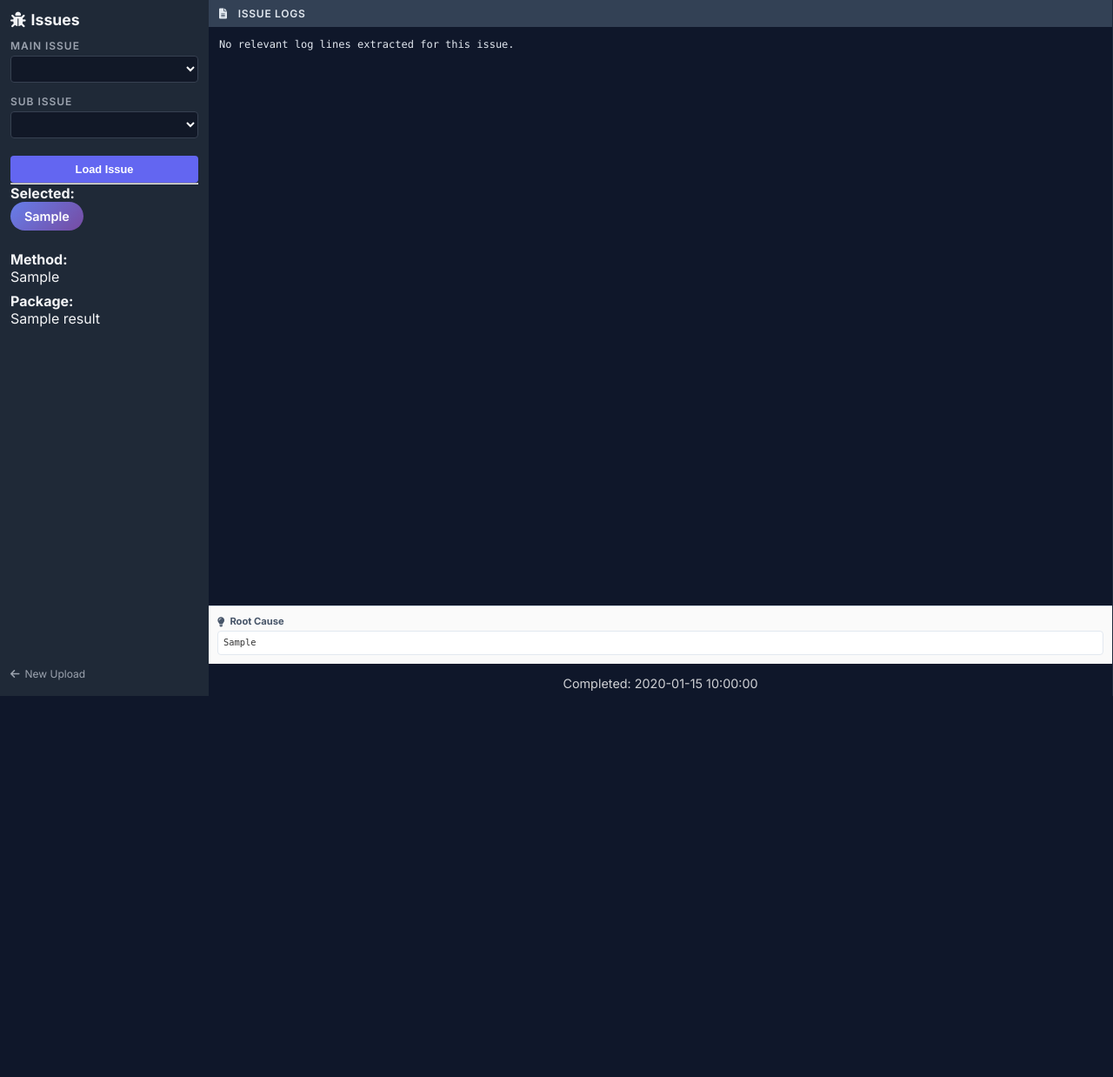
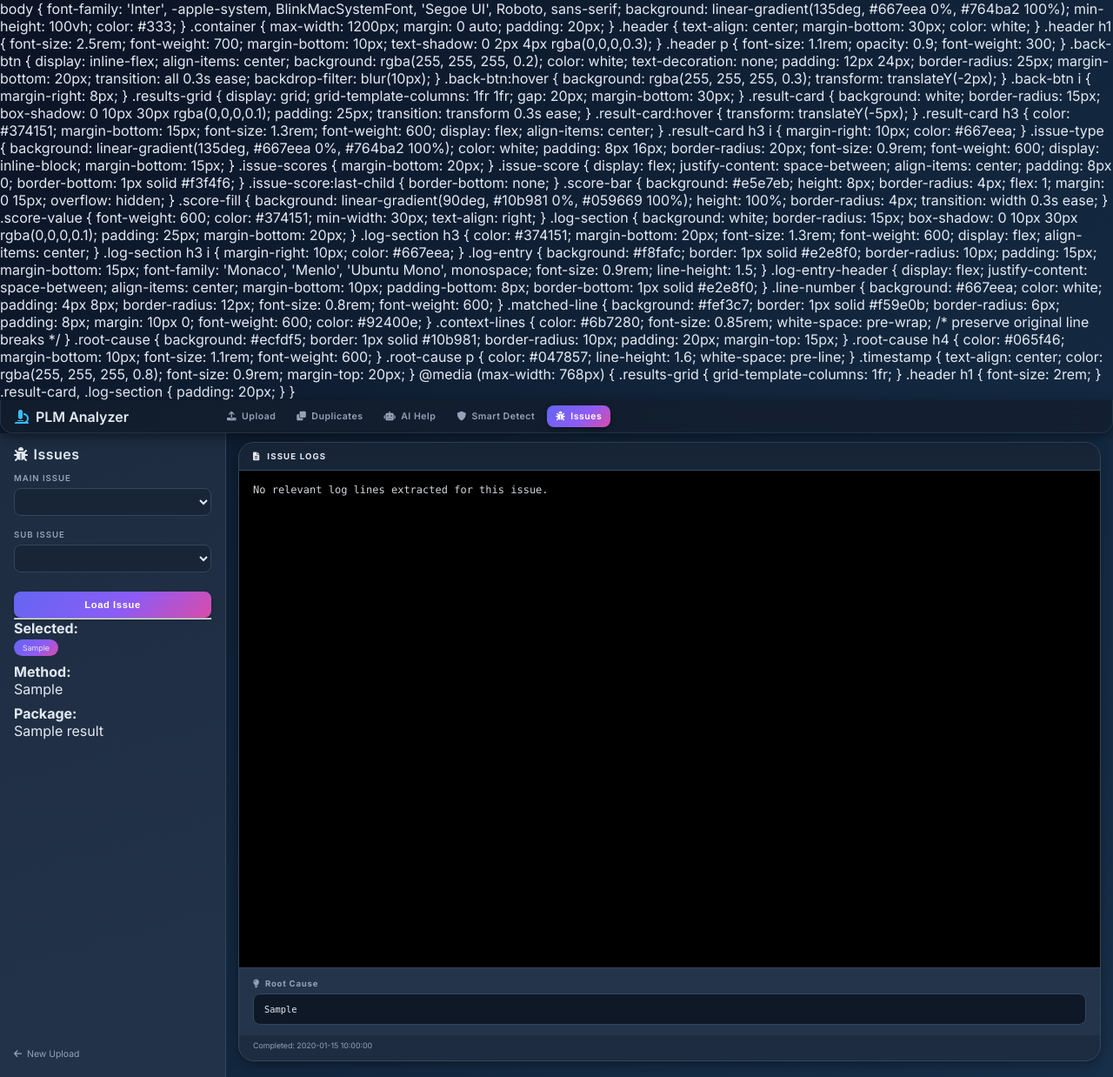
Before and after one commit to ramadhar/PlmAnalyzer, a Flask app: template templates/results.html in a window 1280 px wide. Shown: the whole page at 87% size. Before the commit the page ends 800 px from the top, so only its background shows below. Run offline with Flask 3, Linux system fonts and the light colour scheme; the template is opened without the code that fills it: most values are stand-ins (such as "Sample title", 1, 10 or a date in 2020); lists and menus that the app fills with data are empty.

Commit message:
ui: unify Issues page styling with global design system (topbar, tokens, layout)

```diff
--- a/templates/results.html
+++ b/templates/results.html
@@ -7,56 +7,48 @@
     <link href="https://cdnjs.cloudflare.com/ajax/libs/font-awesome/6.0.0/css/all.min.css" rel="stylesheet">
     <link href="https://fonts.googleapis.com/css2?family=Inter:wght@300;400;500;600;700&display=swap" rel="stylesheet">
     <style>
-        * {
-            margin: 0;
-            padding: 0;
-            box-sizing: border-box;
-        }
-
-        body {
-            font-family: 'Inter', -apple-system, BlinkMacSystemFont, 'Segoe UI', Roboto, sans-serif;
-            background: linear-gradient(135deg, #667eea 0%, #764ba2 100%);
-            min-height: 100vh;
-            color: #333;
-        }
-
-    .layout{display:flex;height:100vh;width:100vw;max-width:100%;}
-    .sidebar{width:240px;background:#1f2937;color:#f3f4f6;display:flex;flex-direction:column;padding:12px;overflow-y:auto;}
-        .sidebar-header h2{font-size:1.1rem;margin-bottom:12px;display:flex;align-items:center;gap:6px;}
-        .sidebar-section{margin-bottom:14px;}
-        .sidebar-section label{font-size:.75rem;text-transform:uppercase;letter-spacing:.08em;font-weight:600;color:#9ca3af;display:block;margin-bottom:4px;}
-    .side-select{width:100%;padding:6px 8px;border:1px solid #374151;border-radius:4px;background:#111827;color:#f9fafb;font-size:.85rem;}
-    .side-select option{background:#f1f5f9;color:#0f172a;}
-        .side-select:focus{outline:none;border-color:#6366f1;}
-        .primary-btn{background:#6366f1;border:none;color:#fff;padding:8px 10px;border-radius:4px;font-size:.8rem;font-weight:600;cursor:pointer;}
-        .secondary-btn{background:#10b981;border:none;color:#fff;padding:6px 10px;border-radius:4px;font-size:.75rem;font-weight:600;cursor:pointer;}
-        .back-link{margin-top:auto;display:inline-flex;align-items:center;gap:6px;color:#9ca3af;text-decoration:none;font-size:.75rem;padding:6px 0;}
-        .back-link:hover{color:#fff;}
-        .metrics-body{font-size:.65rem;line-height:1.3;white-space:pre-line;background:#111827;border:1px solid #374151;padding:6px;border-radius:4px;max-height:140px;overflow:auto;}
-        .compare-output{background:#111827;color:#f9fafb;font-size:.6rem;border:1px solid #374151;margin-top:6px;padding:6px;border-radius:4px;max-height:120px;overflow:auto;}
-        .main-pane{flex:1;display:flex;flex-direction:row;overflow:hidden;}
-    .logs-pane{flex:0 0 42%;display:flex;flex-direction:column;border-right:1px solid #1e293b;background:#0f172a;min-height:0;}
-    .analysis-pane{flex:1;display:flex;flex-direction:column;background:#ffffff;overflow:hidden;}
-        .pane-header{padding:8px 12px;font-size:.75rem;font-weight:600;text-transform:uppercase;letter-spacing:.06em;background:#334155;color:#e2e8f0;display:flex;align-items:center;gap:6px;}
-    .code-view{flex:1 1 auto;margin:0;padding:12px;font-family:Consolas,Monaco,monospace;font-size:12px;line-height:1.35;overflow-y:scroll;overflow-x:auto;white-space:pre;color:#e2e8f0;background:#0f172a;min-height:0;}
-        .matches-scroll{flex:1;overflow-y:scroll;overflow-x:hidden;padding:10px;background:#f1f5f9;}
-        /* Always-visible custom scrollbars */
-        .code-view::-webkit-scrollbar, .matches-scroll::-webkit-scrollbar { width:10px; }
-        .code-view::-webkit-scrollbar-track, .matches-scroll::-webkit-scrollbar-track { background:#1e293b; }
-        .code-view::-webkit-scrollbar-thumb { background:#475569; border-radius:6px; }
-        .matches-scroll::-webkit-scrollbar-thumb { background:#cbd5e1; border-radius:6px; }
-        .code-view:hover::-webkit-scrollbar-thumb { background:#64748b; }
-        .matches-scroll:hover::-webkit-scrollbar-thumb { background:#94a3b8; }
-        /* Firefox */
-        .code-view, .matches-scroll { scrollbar-width:thin; scrollbar-color:#475569 #1e293b; }
-        .match-block{background:#fff;border:1px solid #e2e8f0;border-radius:6px;padding:8px;margin-bottom:8px;font-family:Consolas,monospace;}
-        .match-title{font-size:.7rem;font-weight:600;color:#334155;margin-bottom:4px;}
-    .match-context{margin:0;font-size:.65rem;white-space:pre;line-height:1.25;background:#1e293b;color:#e2e8f0;padding:6px;border-radius:4px;}
-        .no-matches{font-size:.75rem;color:#64748b;font-style:italic;}
-        .root-cause-box{border-top:1px solid #cbd5e1;padding:10px;background:#fafafa;}
-        .rc-title{font-size:.7rem;font-weight:700;color:#475569;display:flex;align-items:center;gap:6px;margin-bottom:4px;}
-        .rc-text{margin:0;font-size:.65rem;white-space:pre-wrap;line-height:1.3;background:#fff;border:1px solid #e2e8f0;padding:6px;border-radius:4px;max-height:180px;overflow:auto;}
-        .timestamp{font-size:.6rem;color:#94a3b8;padding:6px 10px;}
+    :root { /* reuse index design tokens */
+        --footer-h:48px; --font-sans:'Inter',-apple-system,BlinkMacSystemFont,'Segoe UI',Roboto,sans-serif;
+        --bg-gradient:linear-gradient(135deg,#0b1324 0%,#12263d 55%,#182f49 100%);
+        --color-bg:#0e1827; --color-bg-alt:#172537; --color-surface:#1d2c41; --color-surface-alt:#24344b;
+        --color-border:#32475d; --color-border-strong:#4a627b; --color-text:#e3e9f2; --color-text-soft:#94a3b8;
+        --color-accent:#6366f1; --color-accent-grad:linear-gradient(135deg,#6366f1 0%,#8b5cf6 55%,#ec4899 110%);
+        --color-danger:#ef4444; --color-warning:#f59e0b; --color-success:#10b981;
+        --radius-xs:4px; --radius-sm:8px; --radius-md:12px; --radius-lg:18px; --radius-pill:999px;
+        --shadow-sm:0 2px 4px -1px rgba(0,0,0,.4); --shadow-md:0 4px 14px -2px rgba(0,0,0,.45); --shadow-lg:0 8px 28px -4px rgba(0,0,0,.55);
+        --transition-base:.18s cubic-bezier(.4,0,.2,1);
+    }
+    body {font-family:var(--font-sans);background:var(--bg-gradient);color:var(--color-text);min-height:100vh;}
+    * {margin:0;padding:0;box-sizing:border-box;}
+    .topbar {display:flex;align-items:center;gap:14px;background:rgba(20,30,46,.78);backdrop-filter:blur(14px);padding:6px 16px;border-radius:0 0 14px 14px;box-shadow:0 4px 14px rgba(0,0,0,.45);border:1px solid #203348;border-top:none;}
+    .brand {display:flex;align-items:center;font-size:1rem;font-weight:600;color:var(--color-text);gap:8px;width:220px;}
+    .brand i{color:#38bdf8;}
+    .top-link {display:flex;align-items:center;gap:6px;color:var(--color-text-soft);text-decoration:none;font-size:.66rem;font-weight:600;padding:6px 10px;border-radius:8px;transition:background var(--transition-base),color var(--transition-base);letter-spacing:.5px;}
+    .top-link:hover {background:#1e293b;color:#fff;}
+    .top-link.active {background:var(--color-accent-grad);color:#fff;box-shadow:0 2px 6px rgba(0,0,0,.4);}
+    .layout {display:flex;height:calc(100vh - 60px);width:100%;}
+    .sidebar {width:260px;background:linear-gradient(165deg,var(--color-surface) 0%,var(--color-surface-alt) 120%);color:var(--color-text);display:flex;flex-direction:column;padding:14px 16px;overflow-y:auto;border-right:1px solid var(--color-border);}
+    .sidebar-header h2{font-size:1rem;margin-bottom:12px;display:flex;align-items:center;gap:6px;font-weight:600;letter-spacing:.5px;}
+    .sidebar-section{margin-bottom:16px;}
+    .sidebar-section label{font-size:.6rem;text-transform:uppercase;letter-spacing:.1em;font-weight:600;color:var(--color-text-soft);margin-bottom:6px;display:block;}
+    .side-select{width:100%;padding:8px 10px;border:1px solid var(--color-border);border-radius:8px;background:var(--color-bg-alt);color:var(--color-text);font-size:.7rem;}
+    .side-select:focus{outline:none;border-color:var(--color-accent);}
+    .primary-btn{background:var(--color-accent-grad);border:none;color:#fff;padding:9px 12px;border-radius:8px;font-size:.7rem;font-weight:600;cursor:pointer;box-shadow:var(--shadow-sm);letter-spacing:.6px;}
+    .primary-btn:disabled{opacity:.6;cursor:wait;}
+    .back-link{margin-top:auto;display:inline-flex;align-items:center;gap:6px;color:var(--color-text-soft);text-decoration:none;font-size:.65rem;padding:6px 0;}
+    .back-link:hover{color:#fff;}
+    .issue-type{background:var(--color-accent-grad);padding:4px 10px;border-radius:var(--radius-pill);font-size:.55rem;display:inline-block;}
+    .main-pane{flex:1;display:flex;flex-direction:column;overflow:hidden;padding:10px 14px 18px 14px;}
+    .logs-pane{flex:1;display:flex;flex-direction:column;background:var(--color-surface);border:1px solid var(--color-border);border-radius:var(--radius-lg);box-shadow:var(--shadow-md);padding:0;overflow:hidden;}
+    .pane-header{padding:10px 16px;font-size:.6rem;font-weight:700;text-transform:uppercase;letter-spacing:.12em;background:var(--color-bg-alt);color:var(--color-text);display:flex;align-items:center;gap:8px;border-bottom:1px solid var(--color-border);}
+    .code-view{flex:1;margin:0;padding:14px 16px;font-family:Consolas,Monaco,monospace;font-size:12px;line-height:1.34;overflow:auto;white-space:pre;background:#000;color:#d1d5db;}
+    .code-view::-webkit-scrollbar{width:10px;} .code-view::-webkit-scrollbar-track{background:#1e293b;} .code-view::-webkit-scrollbar-thumb{background:#475569;border-radius:6px;} .code-view:hover::-webkit-scrollbar-thumb{background:#64748b;}
+    .root-cause-box{border-top:1px solid var(--color-border);padding:12px 16px;background:var(--color-surface-alt);}
+    .rc-title{font-size:.6rem;font-weight:700;letter-spacing:.08em;margin-bottom:6px;color:var(--color-text-soft);display:flex;align-items:center;gap:6px;}
+    .rc-text{margin:0;font-size:.65rem;white-space:pre-wrap;line-height:1.35;background:#0f1827;color:var(--color-text);border:1px solid var(--color-border);padding:10px 12px;border-radius:8px;max-height:220px;overflow:auto;}
+    .timestamp{font-size:.55rem;color:var(--color-text-soft);padding:6px 16px 12px 16px;}
+    @media (max-width:960px){.layout{flex-direction:column;} .sidebar{width:100%;flex-direction:row;flex-wrap:wrap;border-right:none;border-bottom:1px solid var(--color-border);} .main-pane{padding:10px;} .sidebar-section{width:160px;margin-right:10px;} .back-link{margin-top:12px;}}
+    </style>
 
         body {
             font-family: 'Inter', -apple-system, BlinkMacSystemFont, 'Segoe UI', Roboto, sans-serif;
@@ -306,6 +298,16 @@
     </style>
 </head>
 <body>
+    <div class="topbar">
+        <div class="brand"><i class="fas fa-microscope"></i><span class="brand-text">PLM Analyzer</span></div>
+        <nav class="top-nav" style="display:flex;gap:4px;">
+            <a href="/" class="top-link"><i class="fas fa-upload"></i> Upload</a>
+            <a href="/duplicate-finder" class="top-link"><i class="fas fa-clone"></i> Duplicates</a>
+            <a href="/ai_help" class="top-link"><i class="fas fa-robot"></i> AI Help</a>
+            <a href="/smart" class="top-link"><i class="fas fa-shield-alt"></i> Smart Detect</a>
+            <span class="top-link active"><i class="fas fa-bug"></i> Issues</span>
+        </nav>
+    </div>
     <div class="layout">
         <aside class="sidebar">
             <div class="sidebar-header">
@@ -332,17 +334,14 @@
             <a href="{{ url_for('index') }}" class="back-link"><i class="fas fa-arrow-left"></i> New Upload</a>
         </aside>
         <main class="main-pane">
-            <section class="logs-pane" style="flex:1;display:flex;flex-direction:column;">
-                <div class="pane-header" style="gap:12px;"><i class="fas fa-file-alt"></i>
-                    <span id="log_view_title">Issue Logs</span>
-                    <div style="margin-left:auto;display:flex;gap:6px;"></div>
-                </div>
-                <pre class="code-view" id="raw_log_pre" style="position:relative;flex:1;">{{ result.preview_log if result.preview_log else 'No relevant log lines extracted for this issue.' }}</pre>
-                <div class="root-cause-box" style="margin-top:12px;">
+            <section class="logs-pane">
+                <div class="pane-header"><i class="fas fa-file-alt"></i><span id="log_view_title">Issue Logs</span></div>
+                <pre class="code-view" id="raw_log_pre">{{ result.preview_log if result.preview_log else 'No relevant log lines extracted for this issue.' }}</pre>
+                <div class="root-cause-box">
                     <div class="rc-title"><i class="fas fa-lightbulb"></i> Root Cause</div>
                     <pre class="rc-text">{{ result.root_cause }}</pre>
                 </div>
-                <div class="timestamp" style="margin-top:8px;">Completed: {{ result.timestamp }}</div>
+                <div class="timestamp">Completed: {{ result.timestamp }}</div>
             </section>
         </main>
     </div>
```
